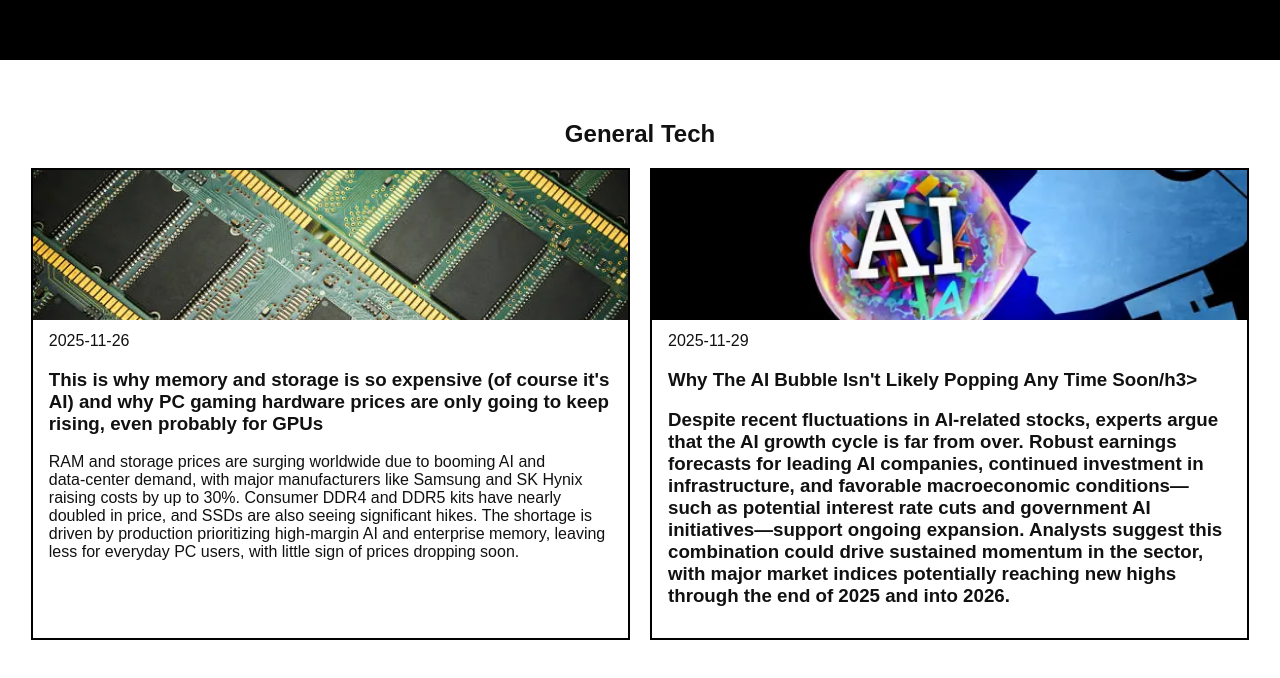
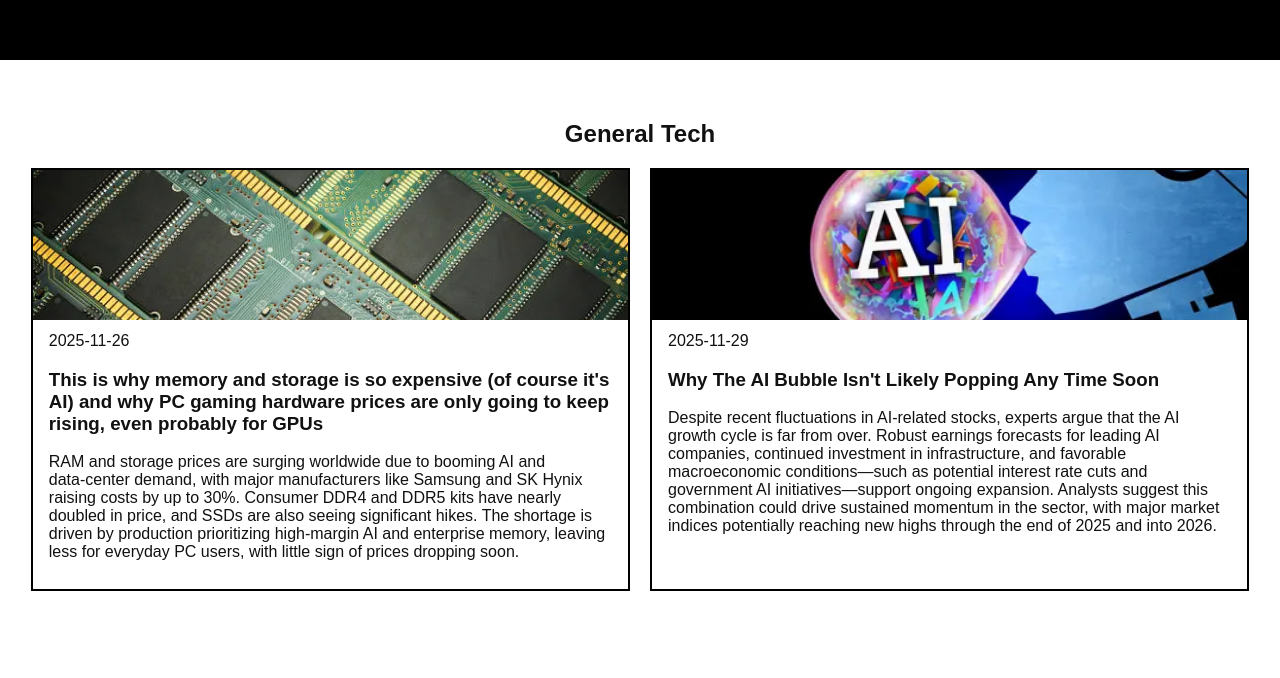
Before and after one commit to vo4o4/topTech, a plain HTML site: page index.html in a window 1280 px wide. Shown: the part 2903-3581 px from the top of the page. Drawn offline with Linux system fonts and the light colour scheme.

Commit message:
fixed header

```diff
--- a/index.html
+++ b/index.html
@@ -336,7 +336,7 @@
                     <img src="images/tech2.webp" alt="Tech News 2">
                     <div class="card-content">
                         <div class="date">2025-11-29</div>
-                        <h3>Why The AI Bubble Isn't Likely Popping Any Time Soon/h3>
+                        <h3>Why The AI Bubble Isn't Likely Popping Any Time Soon</h3>
                         <p>Despite recent fluctuations in AI-related stocks, experts argue that the AI growth cycle
                             is far from over. Robust earnings forecasts for leading AI companies, continued
                             investment in infrastructure, and favorable macroeconomic conditions—such as potential
```
Lines whose indentation alone changed are shown as unchanged.
